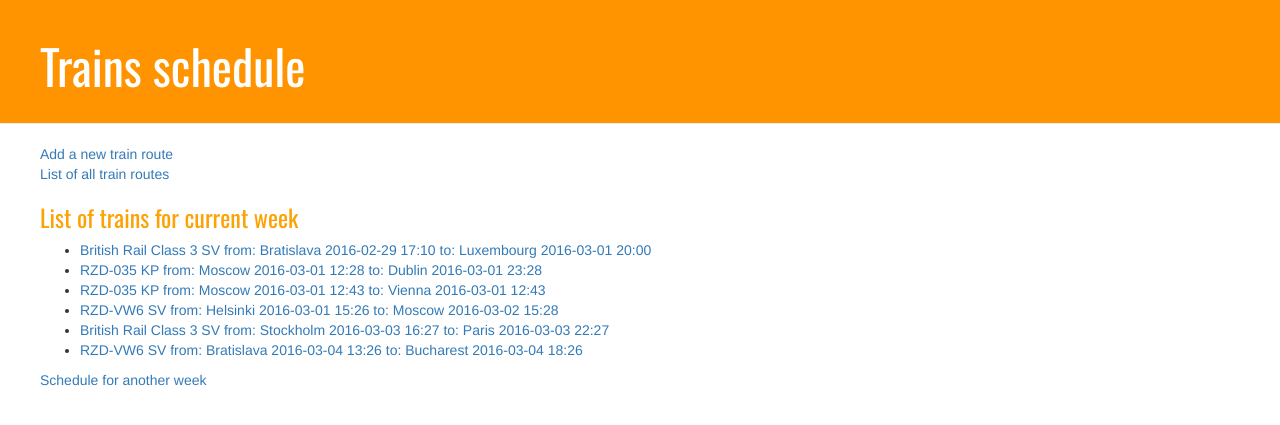
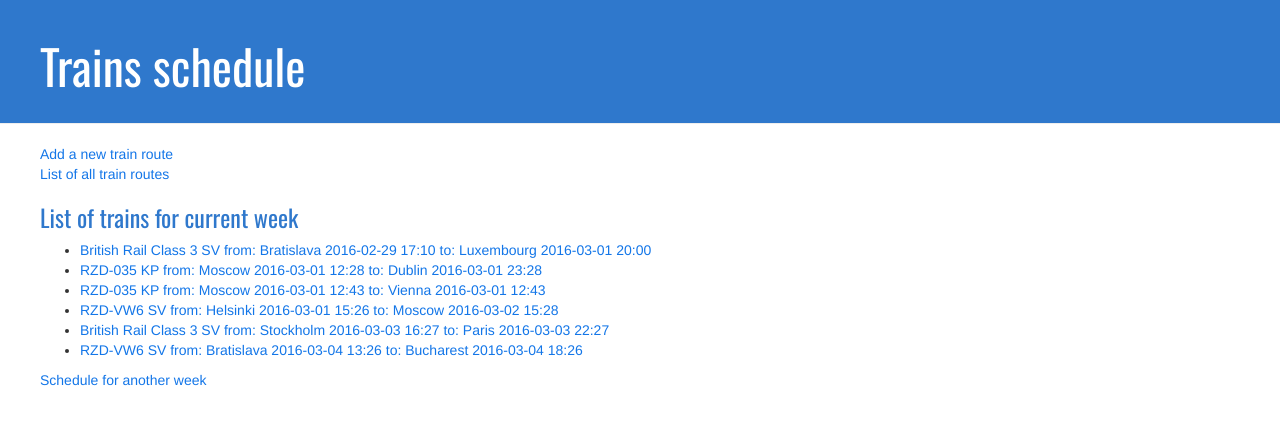
Before and after one commit to Smosker/railroads, a Django app: page /schedule/ in a window 1280 px wide. Shown: the top 425 px of the page. Run offline with Django 3.2, Linux system fonts and the light colour scheme; data comes from the database, SQL or seed files in the repository; both versions use the stored data as it was after the commit; some libraries are stand-ins or nearby versions.

Commit message:
Change colors

```diff
--- a/trains_schedule/static/trains_schedule/base.css
+++ b/trains_schedule/static/trains_schedule/base.css
@@ -1,9 +1,12 @@
 h1  {
-        color: #FCA205;
+        color: #2F78CC;
         font-family: 'Oswald';
     }
+a {
+    color: #1376E8;
+    }
 h3  {
-        color: #FCA205;
+        color: #2F78CC;
         font-family: 'Oswald';
     }
 .text_style {
@@ -15,7 +18,7 @@
     }
 
 .page-header {
-        background-color: #ff9400;
+        background-color: #2F78CC;
         margin-top: 0;
         padding: 20px 20px 20px 40px;
     }
```
Also changed, not shown: db.sqlite3.
